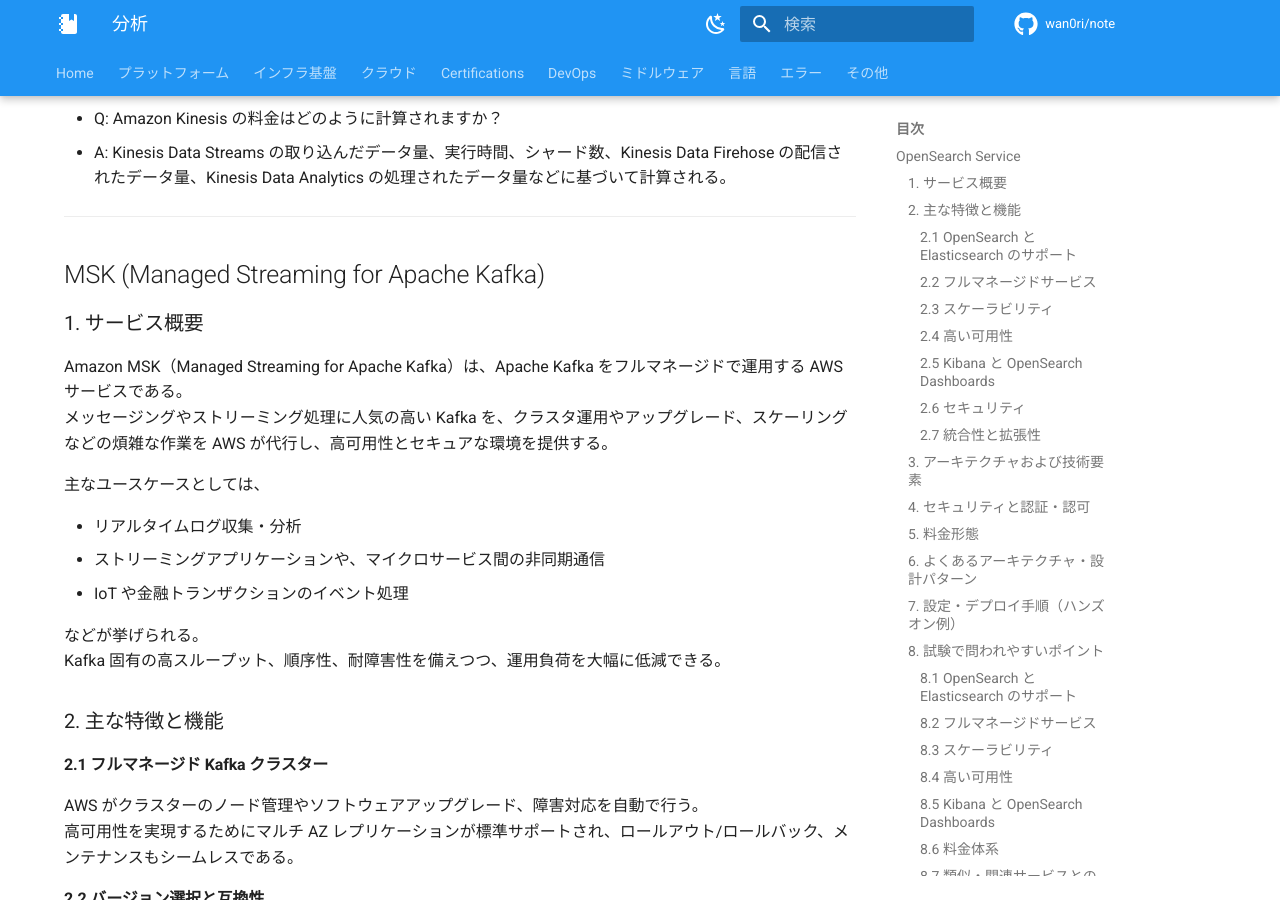
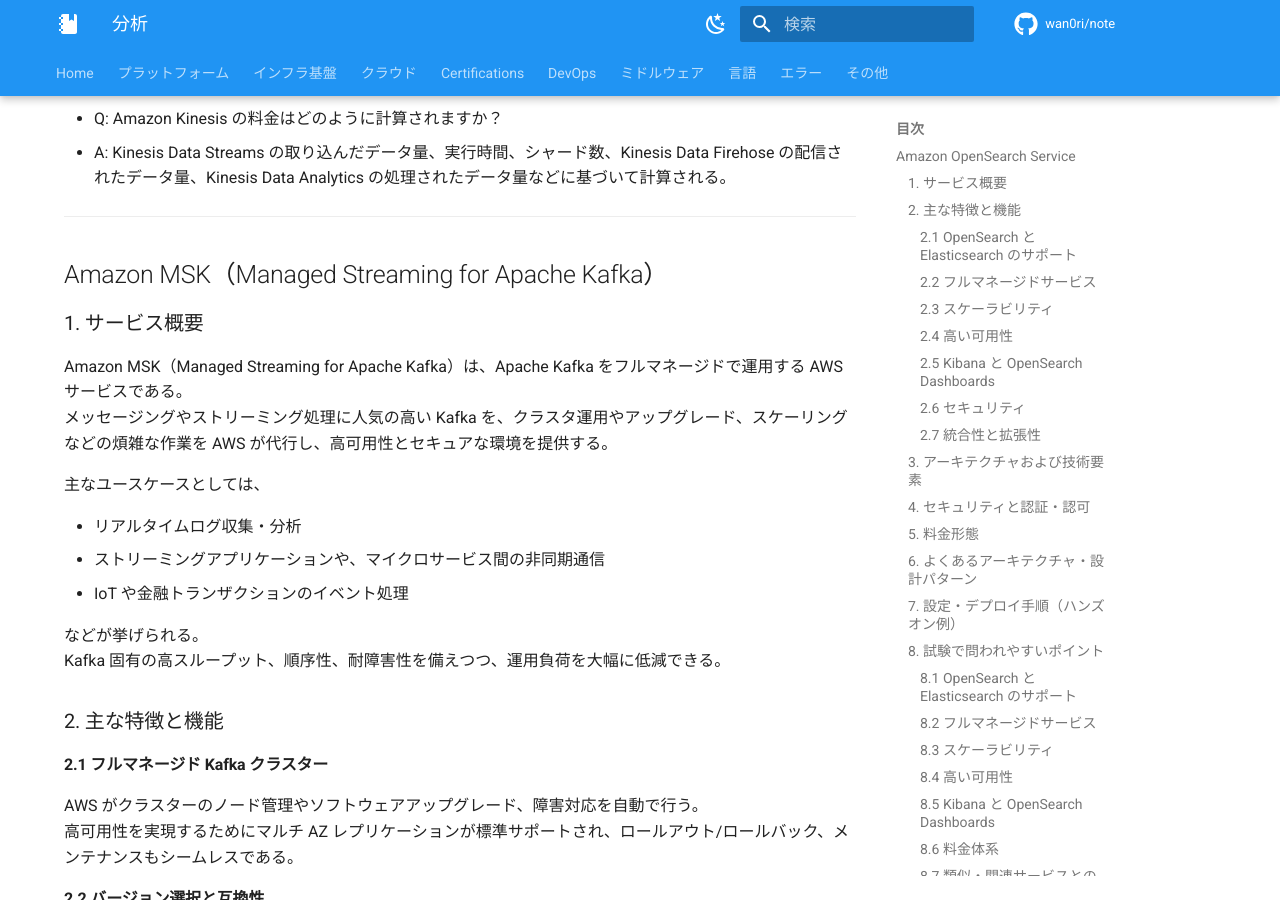
Before and after one commit to wan0ri/note, an MkDocs documentation site: the page built from docs/certifications/aws-saa/Analytics.md, in a window 1280 px wide and 900 px high, scrolled down 18439 px. Built offline with MkDocs 1.6.1 and Material for MkDocs 9.7.7, drawn with Linux system fonts in a browser that asks for light colours; comment, search, counter and statistics services are not loaded; some of the changed text lies outside the part shown.

Commit message:
サービス名のプレフィックスに「Amazon」または「AWS」を追加して、各サービスの明確性を向上

```diff
--- a/docs/certifications/aws-saa/Analytics.md
+++ b/docs/certifications/aws-saa/Analytics.md
@@ -2,7 +2,7 @@
 title: 分析
 ---
 
-## OpenSearch Service
+## Amazon OpenSearch Service
 
 ### 1. サービス概要
 
@@ -174,7 +174,7 @@
 
 ---
 
-## Athena
+## Amazon Athena
 
 ### 1. サービス概要
 
@@ -338,7 +338,7 @@
 
 ---
 
-## Elastic MapReduce (EMR)
+## Amazon EMR (Elastic MapReduce)
 
 ### 1. サービス概要
 
@@ -484,7 +484,7 @@
 
 ---
 
-## Kinesis
+## Amazon Kinesis
 
 ### 1. サービス概要
 
@@ -647,7 +647,7 @@
 
 ---
 
-## MSK (Managed Streaming for Apache Kafka)
+## Amazon MSK（Managed Streaming for Apache Kafka）
 
 ### 1. サービス概要
 
@@ -783,7 +783,7 @@
 
 ---
 
-## QuickSight
+## Amazon QuickSight
 
 ### 1. サービス概要
 
```
Also changed, not shown: other parts of docs/certifications/aws-saa/Analytics.md (+4 -4 lines).
